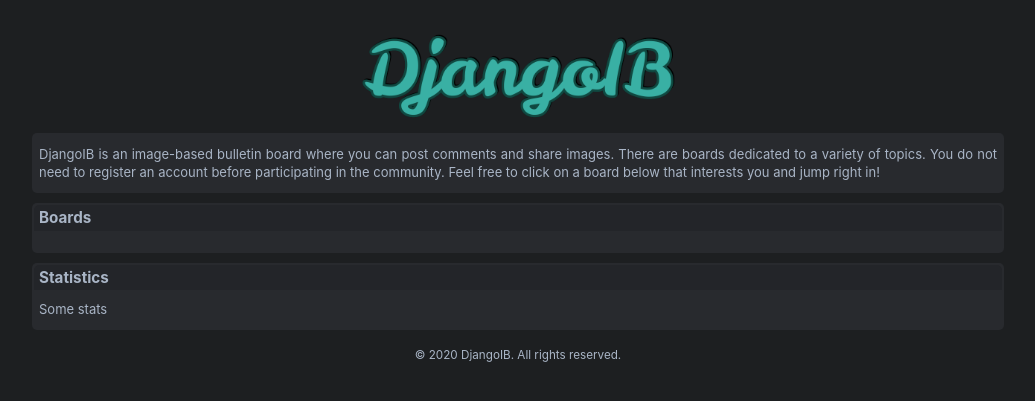
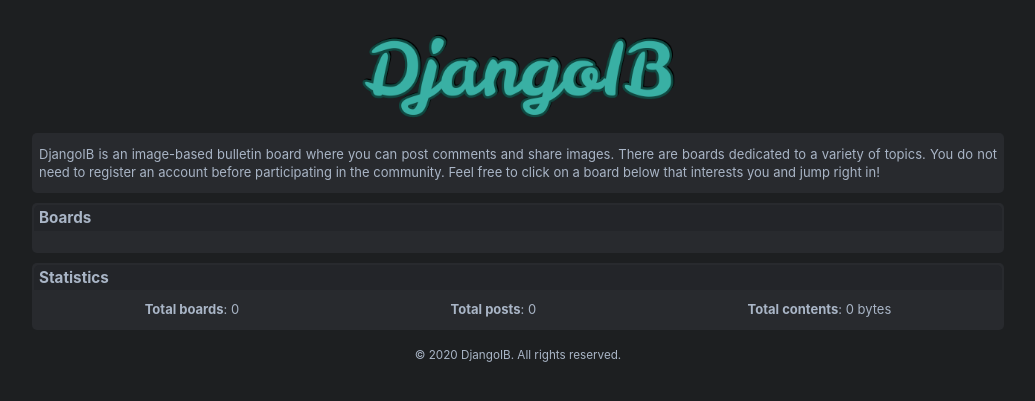
Before and after one commit to mezba1/DjangoIB, a Django app: page / in a window 1280 px wide. Shown: the top 401 px of the page, without its empty margins (122-1157 px from the left). Run offline with Django 3.2, Linux system fonts and the light colour scheme; data that the repository does not hold is empty; style sheets or scripts are compiled from the project's sources; some libraries are stand-ins or nearby versions.

Commit message:
Update statistics panel on index page

```diff
--- a/assets/scss/app.scss
+++ b/assets/scss/app.scss
@@ -484,6 +484,12 @@ textarea {
     width: 320px;
 }
 
+.stats {
+  display: flex;
+  flex-direction: row;
+  justify-content: space-around;
+}
+
 .text-center {
   text-align: center !important;
 }
--- a/src/boards/views.py
+++ b/src/boards/views.py
@@ -2,6 +2,7 @@ import math
 
 from django.conf import settings
 from django.contrib.postgres.search import SearchVector
+from django.db.models import Sum
 from django.http import Http404, HttpRequest
 from django.shortcuts import render, get_object_or_404, redirect
 from django.urls import reverse
@@ -33,10 +34,16 @@ def index(request: HttpRequest):
                 element_count += 1
             board_buckets[i] = boards[bucket_start_cursor:bucket_start_cursor+element_count]
             bucket_start_cursor += element_count
+    # statistics
+    total_content_size = models.Post.objects.aggregate(Sum('file_size'))['file_size__sum']
+    total_post_count = models.Post.objects.count()
     ctx = {
         'app_info': APP_INFO,
         'app_logo': APP_LOGO,
         'board_buckets': board_buckets,
+        'total_contents': total_content_size,
+        'total_boards': board_count,
+        'total_posts': total_post_count
     }
     return render(request, 'index.html', ctx)
 
--- a/src/templates/index.html
+++ b/src/templates/index.html
@@ -1,5 +1,6 @@
 {% extends 'base.html' %}
 
+{% load humanize %}
 {% load static %}
 
 {% block content %}
@@ -41,8 +42,10 @@
         <div class="card-header">
             <h3 class="mx-0">Statistics</h3>
         </div>
-        <div class="card-body">
-            Some stats
+        <div class="card-body stats">
+            <div><b>Total boards</b>: {{ total_boards|intcomma }}</div>
+            <div><b>Total posts</b>: {{ total_posts|intcomma }}</div>
+            <div><b>Total contents</b>: {{ total_contents|filesizeformat }}</div>
         </div>
     </div>
     {% include "footer.html" %}
```
